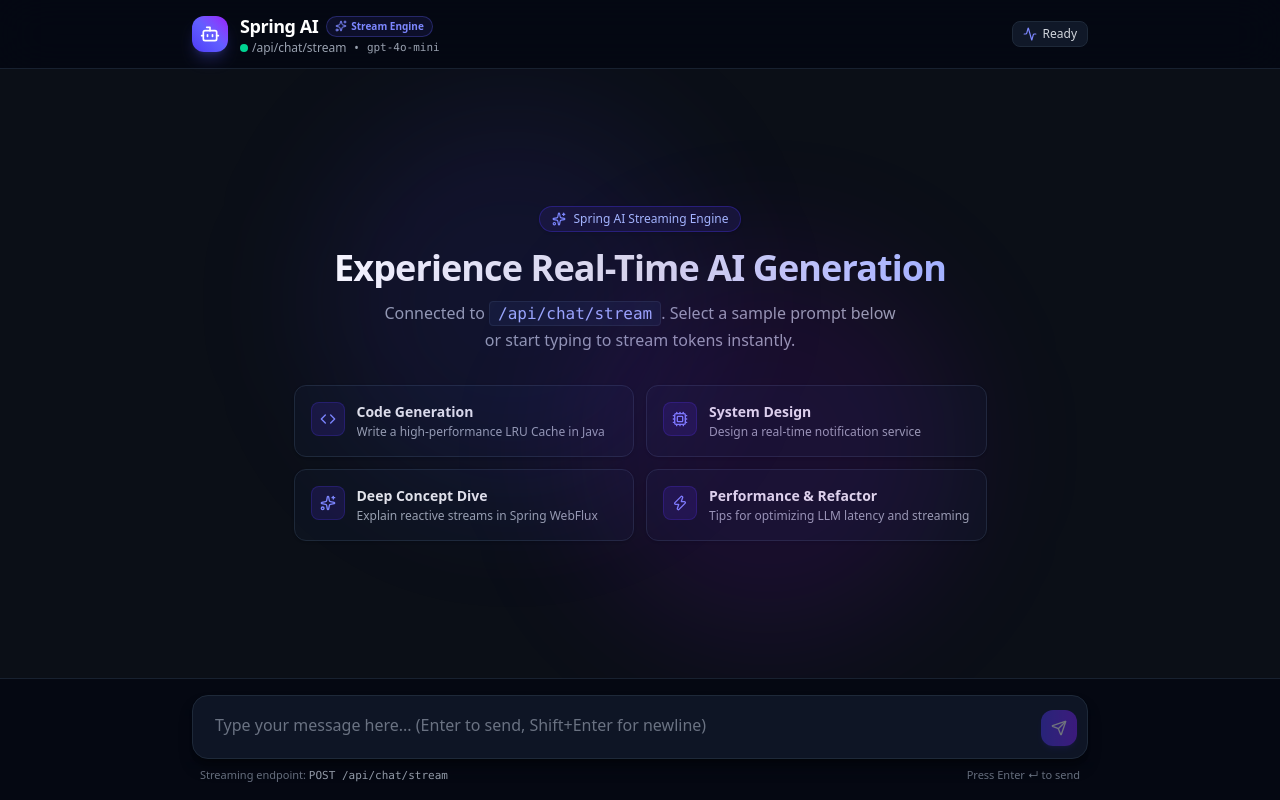
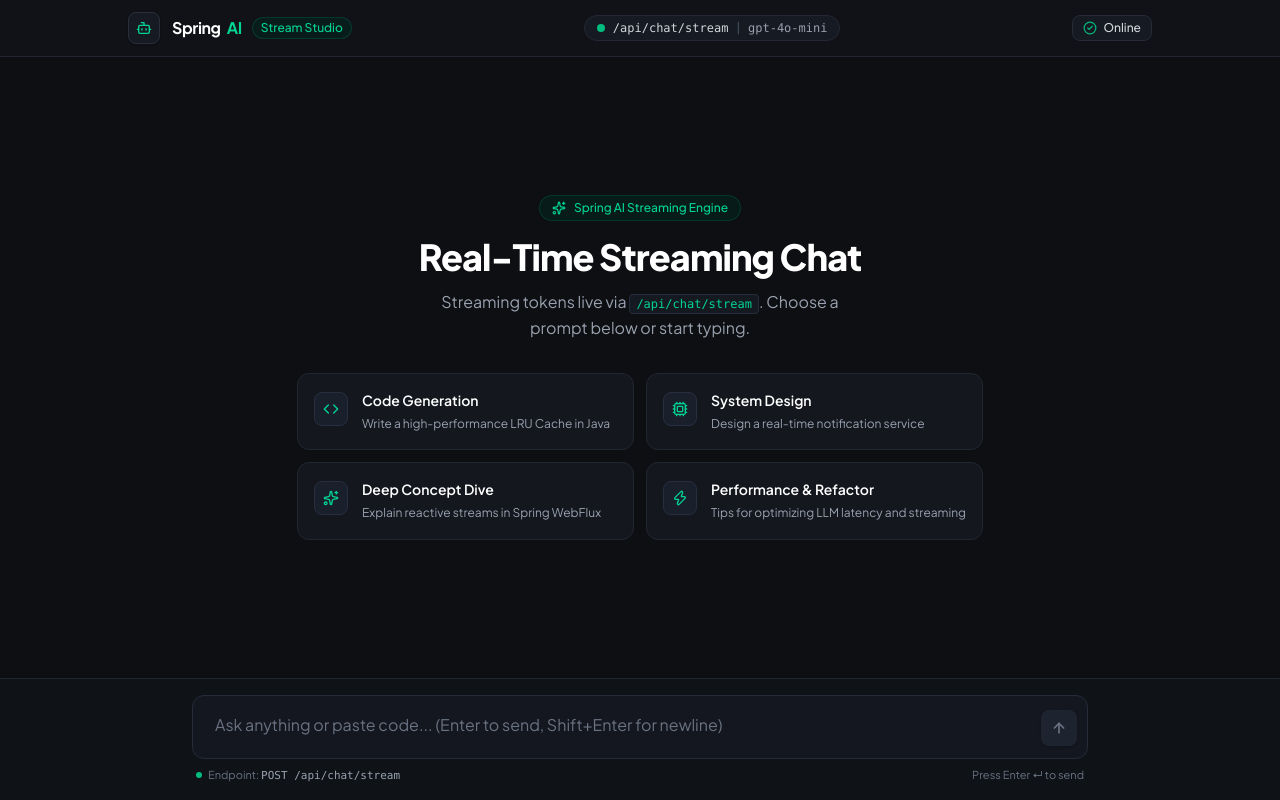
Before and after one commit to Manvendra1097-eng/SpringAI, a React (Vite) app in the folder GenAI03/frontend/: page / in a window 1280 px wide. Built offline with nearby package versions, Linux system fonts and the light colour scheme.

Commit message:
feat: add frontend React application with chat interface, markdown rendering, and syntax highlighting

```diff
--- a/GenAI03/frontend/package.json
+++ b/GenAI03/frontend/package.json
@@ -11,6 +11,7 @@
   },
   "dependencies": {
     "lucide-react": "^1.46.0",
+    "prismjs": "^1.30.0",
     "react": "^19.2.8",
     "react-dom": "^19.2.8"
   },
--- a/GenAI03/frontend/src/App.jsx
+++ b/GenAI03/frontend/src/App.jsx
@@ -22,7 +22,7 @@
   };
 
   return (
-    <div className="flex flex-col h-screen w-full bg-[#0b0f17] text-gray-100 selection:bg-indigo-500/30 selection:text-indigo-200">
+    <div className="flex flex-col h-screen w-full bg-[#0d0f12] text-[#e2e8f0] selection:bg-emerald-500/20 selection:text-emerald-300">
       {/* Top Navigation */}
       <Header
         onClear={clearMessages}
@@ -32,26 +32,22 @@
 
       {/* Error Banner if any */}
       {error && !dismissedError && (
-        <div className="bg-rose-950/80 border-b border-rose-800/80 px-4 py-2 text-xs sm:text-sm text-rose-200 flex items-center justify-between gap-3 backdrop-blur-md">
-          <div className="flex items-center gap-2">
+        <div className="bg-rose-950/70 border-b border-rose-900/60 px-4 py-2 text-xs sm:text-sm text-rose-300 flex items-center justify-between gap-3">
+          <div className="flex items-center gap-2 max-w-4xl mx-auto w-full">
             <AlertCircle className="w-4 h-4 text-rose-400 flex-shrink-0" />
             <span>{error}</span>
+            <button
+              onClick={() => setDismissedError(true)}
+              className="ml-auto text-rose-400 hover:text-rose-200 p-1"
+            >
+              <X className="w-4 h-4" />
+            </button>
           </div>
-          <button
-            onClick={() => setDismissedError(true)}
-            className="text-rose-400 hover:text-rose-200 p-1"
-          >
-            <X className="w-4 h-4" />
-          </button>
         </div>
       )}
 
-      {/* Chat Messages / Prompt Suggestions area */}
+      {/* Main Chat / Suggestions viewport */}
       <main className="flex-1 flex flex-col min-h-0 overflow-hidden relative">
-        {/* Subtle background glow decorative elements */}
-        <div className="pointer-events-none absolute top-10 left-1/4 w-96 h-96 bg-indigo-600/10 rounded-full blur-3xl" />
-        <div className="pointer-events-none absolute bottom-10 right-1/4 w-96 h-96 bg-purple-600/10 rounded-full blur-3xl" />
-
         <MessageList
           messages={messages}
           isStreaming={isStreaming}
@@ -59,7 +55,7 @@
         />
       </main>
 
-      {/* Input Area */}
+      {/* Bottom Input Area */}
       <ChatInput
         onSend={sendMessage}
         onStop={stopStream}
--- a/GenAI03/frontend/src/components/ChatInput.jsx
+++ b/GenAI03/frontend/src/components/ChatInput.jsx
@@ -1,4 +1,4 @@
-import { Send, Square } from 'lucide-react';
+import { ArrowUp, Send, Square } from 'lucide-react';
 import React, { useEffect, useRef, useState } from 'react';
 
 export function ChatInput({ onSend, onStop, isStreaming, disabled }) {
@@ -34,11 +34,11 @@
   };
 
   return (
-    <div className="border-t border-gray-800/80 bg-gray-950/70 backdrop-blur-xl px-4 py-4 sm:px-6">
+    <div className="border-t border-[#202430] bg-[#0f1217] px-4 py-4 sm:px-6">
       <div className="max-w-4xl mx-auto">
         <form
           onSubmit={handleSubmit}
-          className="relative flex items-end gap-2 bg-gray-900/90 border border-gray-800 focus-within:border-indigo-500/70 focus-within:ring-1 focus-within:ring-indigo-500/40 rounded-2xl p-2 sm:p-2.5 transition-all shadow-lg shadow-black/40"
+          className="relative flex items-end gap-2 bg-[#14171f] border border-[#262b3a] focus-within:border-emerald-500/70 focus-within:ring-1 focus-within:ring-emerald-500/40 rounded-xl p-2 sm:p-2.5 transition-all"
         >
           {/* Textarea */}
           <textarea
@@ -49,20 +49,20 @@
             onKeyDown={handleKeyDown}
             placeholder={
               isStreaming
-                ? 'AI is responding... (Press Stop to interrupt)'
-                : 'Type your message here... (Enter to send, Shift+Enter for newline)'
+                ? 'AI is writing... Click Stop to interrupt'
+                : 'Ask anything or paste code... (Enter to send, Shift+Enter for newline)'
             }
             disabled={disabled}
-            className="w-full bg-transparent text-gray-100 placeholder-gray-500 text-sm sm:text-base resize-none focus:outline-none px-3 py-1.5 min-h-[42px] max-h-[180px] leading-relaxed"
+            className="w-full bg-transparent text-[#f1f5f9] placeholder-gray-500 text-sm sm:text-base resize-none focus:outline-none px-3 py-1.5 min-h-[42px] max-h-[180px] leading-relaxed"
           />
 
-          {/* Action Buttons */}
+          {/* Action Button */}
           <div className="flex items-center gap-1 pb-0.5">
             {isStreaming ? (
               <button
                 type="button"
                 onClick={onStop}
-                className="flex items-center gap-1.5 px-3 py-2 rounded-xl bg-rose-600/20 hover:bg-rose-600/30 text-rose-400 border border-rose-500/40 text-xs sm:text-sm font-medium transition-colors shadow-sm cursor-pointer"
+                className="flex items-center gap-1.5 px-3 py-2 rounded-lg bg-rose-950/40 hover:bg-rose-900/50 text-rose-400 border border-rose-800/50 text-xs sm:text-sm font-medium transition-colors cursor-pointer"
                 title="Stop generation"
               >
                 <Square className="w-3.5 h-3.5 fill-current" />
@@ -72,18 +72,21 @@
               <button
                 type="submit"
                 disabled={!input.trim() || disabled}
-                className="p-2.5 rounded-xl bg-gradient-to-r from-indigo-600 to-violet-600 hover:from-indigo-500 hover:to-violet-500 disabled:opacity-40 disabled:hover:from-indigo-600 disabled:hover:to-violet-600 text-white transition-all duration-200 shadow-md shadow-indigo-600/20 cursor-pointer disabled:cursor-not-allowed"
+                className="p-2.5 rounded-lg bg-emerald-500 hover:bg-emerald-400 disabled:bg-[#1e2330] text-gray-950 disabled:text-gray-500 transition-all duration-150 cursor-pointer disabled:cursor-not-allowed flex items-center justify-center font-bold shadow-sm"
                 title="Send message"
               >
-                <Send className="w-4 h-4" />
+                <ArrowUp className="w-4 h-4 stroke-[2.5]" />
               </button>
             )}
           </div>
         </form>
 
-        {/* Footer info */}
-        <div className="flex items-center justify-between text-[11px] text-gray-500 mt-2 px-2">
-          <span>Streaming endpoint: <code className="text-gray-400 font-mono">POST /api/chat/stream</code></span>
+        {/* Footer subtle info */}
+        <div className="flex items-center justify-between text-[11px] text-gray-500 mt-2 px-1">
+          <span className="flex items-center gap-1.5">
+            <span className="w-1.5 h-1.5 rounded-full bg-emerald-500"></span>
+            <span>Endpoint: <code className="text-gray-400 font-mono">POST /api/chat/stream</code></span>
+          </span>
           <span className="hidden sm:inline">Press Enter ↵ to send</span>
         </div>
       </div>
--- a/GenAI03/frontend/src/components/Header.jsx
+++ b/GenAI03/frontend/src/components/Header.jsx
@@ -1,60 +1,61 @@
-import { Activity, Bot, RotateCcw, Sparkles, Trash2 } from 'lucide-react';
+import { Bot, CheckCircle2, Radio, Sparkles, Trash2 } from 'lucide-react';
 import React from 'react';
 
 export function Header({ onClear, messageCount, isStreaming }) {
   return (
-    <header className="border-b border-gray-800/80 bg-gray-950/80 backdrop-blur-xl px-4 py-3 sm:px-6 sticky top-0 z-20">
-      <div className="max-w-4xl mx-auto flex items-center justify-between gap-4">
-        {/* Brand & Model */}
+    <header className="border-b border-[#222632] bg-[#11141a]/95 backdrop-blur-md px-4 py-3 sm:px-6 sticky top-0 z-20">
+      <div className="max-w-5xl mx-auto flex items-center justify-between gap-4">
+        {/* Brand & Engine */}
         <div className="flex items-center gap-3">
-          <div className="w-9 h-9 rounded-xl bg-gradient-to-tr from-indigo-600 via-indigo-500 to-purple-600 flex items-center justify-center text-white shadow-lg shadow-indigo-500/25">
-            <Bot className="w-5 h-5" />
+          <div className="w-8 h-8 rounded-lg bg-[#161a22] border border-[#2a2f3d] flex items-center justify-center text-emerald-400 shadow-sm">
+            <Bot className="w-4 h-4" />
           </div>
-          <div>
-            <div className="flex items-center gap-2">
-              <h1 className="font-bold text-base sm:text-lg text-white tracking-tight">
-                Spring AI
-              </h1>
-              <span className="inline-flex items-center gap-1 px-2 py-0.5 rounded-full text-[10px] font-semibold bg-indigo-500/10 text-indigo-400 border border-indigo-500/30">
-                <Sparkles className="w-3 h-3 text-indigo-400" />
-                Stream Engine
-              </span>
-            </div>
-            <div className="flex items-center gap-2 text-xs text-gray-400">
-              <span className="flex items-center gap-1">
-                <span className="w-2 h-2 rounded-full bg-emerald-400"></span>
-                <span>/api/chat/stream</span>
-              </span>
-              <span>•</span>
-              <span className="text-gray-400 font-mono text-[11px]">gpt-4o-mini</span>
-            </div>
+          <div className="flex items-center gap-2.5">
+            <h1 className="font-bold text-sm sm:text-base text-white tracking-tight flex items-center gap-1.5">
+              <span>Spring</span>
+              <span className="text-emerald-400">AI</span>
+            </h1>
+            <span className="hidden sm:inline-block text-xs px-2 py-0.5 rounded-full bg-emerald-950/40 text-emerald-400 border border-emerald-800/40 font-medium">
+              Stream Studio
+            </span>
           </div>
         </div>
 
-        {/* Actions */}
-        <div className="flex items-center gap-2">
+        {/* Center / Endpoint badge */}
+        <div className="hidden md:flex items-center gap-2 text-xs text-gray-400 bg-[#161a22] border border-[#242834] px-3 py-1 rounded-full">
+          <span className="w-2 h-2 rounded-full bg-emerald-500 animate-pulse"></span>
+          <span className="font-mono text-gray-300">/api/chat/stream</span>
+          <span className="text-gray-600">|</span>
+          <span className="text-gray-400 font-mono">gpt-4o-mini</span>
+        </div>
+
+        {/* Right actions */}
+        <div className="flex items-center gap-2.5">
           {messageCount > 0 && (
             <button
               onClick={onClear}
               disabled={isStreaming}
-              className="flex items-center gap-1.5 px-3 py-1.5 rounded-lg text-xs font-medium text-gray-400 hover:text-rose-300 hover:bg-rose-950/30 border border-transparent hover:border-rose-800/50 transition-colors disabled:opacity-40 disabled:cursor-not-allowed cursor-pointer"
+              className="flex items-center gap-1.5 px-2.5 py-1.5 rounded-lg text-xs font-medium text-gray-400 hover:text-rose-400 hover:bg-rose-950/20 border border-transparent hover:border-rose-900/40 transition-colors disabled:opacity-40 disabled:cursor-not-allowed cursor-pointer"
               title="Clear conversation"
             >
               <Trash2 className="w-3.5 h-3.5" />
-              <span className="hidden sm:inline">Clear Chat</span>
+              <span className="hidden sm:inline">Clear</span>
             </button>
           )}
 
-          {/* Activity status */}
-          <div className="flex items-center gap-1.5 px-2.5 py-1 rounded-lg bg-gray-900 border border-gray-800 text-xs text-gray-400">
-            <Activity className="w-3.5 h-3.5 text-indigo-400" />
-            <span className="text-gray-300 font-medium">
-              {isStreaming ? (
-                <span className="text-emerald-400">Receiving...</span>
-              ) : (
-                <span>Ready</span>
-              )}
-            </span>
+          {/* Status Indicator */}
+          <div className="flex items-center gap-1.5 px-2.5 py-1 rounded-lg bg-[#161a22] border border-[#262b37] text-xs">
+            {isStreaming ? (
+              <>
+                <Radio className="w-3.5 h-3.5 text-emerald-400 animate-pulse" />
+                <span className="text-emerald-400 font-medium">Streaming...</span>
+              </>
+            ) : (
+              <>
+                <CheckCircle2 className="w-3.5 h-3.5 text-emerald-500" />
+                <span className="text-gray-300 font-medium">Online</span>
+              </>
+            )}
           </div>
         </div>
       </div>
--- a/GenAI03/frontend/src/components/PromptSuggestions.jsx
+++ b/GenAI03/frontend/src/components/PromptSuggestions.jsx
@@ -12,19 +12,19 @@
 export function PromptSuggestions({ onSelectPrompt }) {
   return (
     <div className="flex flex-col items-center justify-center my-auto py-10 px-4 max-w-3xl mx-auto text-center">
-      {/* Hero Badge & Title */}
-      <div className="inline-flex items-center gap-2 px-3 py-1 rounded-full bg-indigo-950/60 border border-indigo-700/40 text-indigo-300 text-xs font-medium mb-4 shadow-sm backdrop-blur-md">
-        <Sparkles className="w-3.5 h-3.5 text-indigo-400" />
+      {/* Badge */}
+      <div className="inline-flex items-center gap-2 px-3 py-1 rounded-full bg-emerald-950/40 border border-emerald-800/40 text-emerald-400 text-xs font-medium mb-4">
+        <Sparkles className="w-3.5 h-3.5" />
         Spring AI Streaming Engine
       </div>
 
-      <h1 className="text-3xl sm:text-4xl font-extrabold text-transparent bg-clip-text bg-gradient-to-r from-white via-gray-200 to-indigo-300 tracking-tight mb-3">
-        Experience Real-Time AI Generation
+      <h1 className="text-3xl sm:text-4xl font-extrabold text-white tracking-tight mb-3">
+        Real-Time Streaming Chat
       </h1>
 
-      <p className="text-sm sm:text-base text-gray-400 max-w-lg mb-8 leading-relaxed">
-        Connected to <code className="text-indigo-300 bg-gray-900 px-2 py-0.5 rounded border border-gray-800">/api/chat/stream</code>.
-        Select a sample prompt below or start typing to stream tokens instantly.
+      <p className="text-sm sm:text-base text-gray-400 max-w-md mb-8 leading-relaxed">
+        Streaming tokens live via <code className="text-emerald-400 bg-[#151922] px-1.5 py-0.5 rounded border border-[#262c3b] font-mono text-xs">/api/chat/stream</code>.
+        Choose a prompt below or start typing.
       </p>
 
       {/* Suggestion Cards Grid */}
@@ -35,16 +35,16 @@
             <button
               key={item.id}
               onClick={() => onSelectPrompt(item.prompt)}
-              className="group p-4 rounded-xl bg-gray-900/50 hover:bg-gray-800/80 border border-gray-800 hover:border-indigo-500/50 transition-all duration-200 shadow-sm hover:shadow-indigo-500/10 flex items-start gap-3 text-left cursor-pointer"
+              className="group p-4 rounded-xl bg-[#14171e] hover:bg-[#191d26] border border-[#222633] hover:border-emerald-500/40 transition-all duration-150 flex items-start gap-3.5 text-left cursor-pointer"
             >
-              <div className="p-2 rounded-lg bg-indigo-950/70 border border-indigo-800/40 text-indigo-400 group-hover:text-indigo-300 group-hover:border-indigo-600 transition-colors flex-shrink-0">
+              <div className="p-2 rounded-lg bg-[#1a1f2c] border border-[#272e40] text-emerald-400 group-hover:bg-[#0f241a] group-hover:border-emerald-700/50 group-hover:text-emerald-300 transition-colors flex-shrink-0 mt-0.5">
                 <IconComponent className="w-4 h-4" />
               </div>
-              <div>
-                <div className="text-sm font-semibold text-gray-200 group-hover:text-white transition-colors">
+              <div className="flex-1 min-w-0">
+                <div className="text-sm font-semibold text-white group-hover:text-emerald-300 transition-colors">
                   {item.title}
                 </div>
-                <div className="text-xs text-gray-400 mt-0.5 line-clamp-2">
+                <div className="text-xs text-gray-400 mt-1 line-clamp-2 leading-relaxed">
                   {item.desc}
                 </div>
               </div>
--- a/GenAI03/frontend/src/index.css
+++ b/GenAI03/frontend/src/index.css
@@ -2,15 +2,17 @@
 
 @layer base {
   :root {
-    --color-bg-primary: #0b0f17;
-    --color-bg-secondary: #111827;
-    --color-bg-tertiary: #1f2937;
+    --bg-main: #0d0f12;
+    --bg-surface: #14171d;
+    --bg-card: #181b22;
+    --border-color: #242834;
+    --accent-green: #10b981;
   }
 
   body {
-    background-color: #0b0f17;
-    color: #f3f4f6;
-    font-family: system-ui, -apple-system, BlinkMacSystemFont, 'Segoe UI', Roboto, Oxygen, Ubuntu, Cantarell, 'Open Sans', 'Helvetica Neue', sans-serif;
+    background-color: #0d0f12;
+    color: #e2e8f0;
+    font-family: 'Plus Jakarta Sans', system-ui, -apple-system, BlinkMacSystemFont, 'Segoe UI', Roboto, sans-serif;
     margin: 0;
     padding: 0;
     min-height: 100vh;
@@ -18,10 +20,10 @@
   }
 }
 
-/* Custom smooth scrollbar */
+/* Custom sleek dark scrollbar */
 ::-webkit-scrollbar {
-  width: 6px;
-  height: 6px;
+  width: 5px;
+  height: 5px;
 }
 
 ::-webkit-scrollbar-track {
@@ -29,15 +31,15 @@
 }
 
 ::-webkit-scrollbar-thumb {
-  background: #374151;
+  background: #262a36;
   border-radius: 9999px;
 }
 
 ::-webkit-scrollbar-thumb:hover {
-  background: #4b5563;
+  background: #374151;
 }
 
-/* Streaming blinking cursor */
+/* Streaming cursor in emerald */
 @keyframes blink {
   0%, 100% { opacity: 1; }
   50% { opacity: 0; }
@@ -45,11 +47,85 @@
 
 .cursor-blink {
   display: inline-block;
-  width: 7px;
-  height: 1.1em;
+  width: 6px;
+  height: 1.15em;
   vertical-align: -2px;
-  background-color: #818cf8;
+  background-color: #10b981;
   margin-left: 2px;
-  animation: blink 0.8s infinite;
+  animation: blink 0.75s infinite;
   border-radius: 1px;
 }
+
+/* ==========================================================================
+   Prism Syntax Highlighting (AlgoMaster / VS Code Dark Plus Style)
+   ========================================================================== */
+.prism-code .token.comment,
+.prism-code .token.prolog,
+.prism-code .token.doctype,
+.prism-code .token.cdata {
+  color: #64748b;
+  font-style: italic;
+}
+
+.prism-code .token.punctuation {
+  color: #94a3b8;
+}
+
+.prism-code .token.namespace {
+  opacity: 0.7;
+}
+
+.prism-code .token.property,
+.prism-code .token.tag,
+.prism-code .token.boolean,
+.prism-code .token.number,
+.prism-code .token.constant,
+.prism-code .token.symbol,
+.prism-code .token.deleted {
+  color: #fb923c; /* Orange */
+}
+
+.prism-code .token.selector,
+.prism-code .token.attr-name,
+.prism-code .token.string,
+.prism-code .token.char,
+.prism-code .token.builtin,
+.prism-code .token.inserted {
+  color: #a7f3d0; /* Soft mint / light green */
+}
+
+.prism-code .token.operator,
+.prism-code .token.entity,
+.prism-code .token.url {
+  color: #38bdf8; /* Cyan */
+}
+
+.prism-code .token.atrule,
+.prism-code .token.keyword {
+  color: #c084fc; /* Purple / Magenta: public, return, def, class */
+  font-weight: 500;
+}
+
+.prism-code .token.annotation,
+.prism-code .token.decorator {
+  color: #fde047; /* Yellow for @GetMapping, @PathVariable, @decorator */
+  font-weight: 500;
+}
+
+.prism-code .token.function,
+.prism-code .token.class-name {
+  color: #60a5fa; /* Blue for Mono, User, String, getUserById */
+}
+
+.prism-code .token.regex,
+.prism-code .token.important,
+.prism-code .token.variable {
+  color: #f472b6;
+}
+
+.prism-code .token.bold {
+  font-weight: bold;
+}
+.prism-code .token.italic {
+  font-style: italic;
+}
```
Also changed, not shown: GenAI03/frontend/src/components/MarkdownContent.jsx (+243 -63 lines), GenAI03/frontend/src/components/MessageItem.jsx (+18 -18 lines), 1 other file (tests, documents, lock files or other folders).
